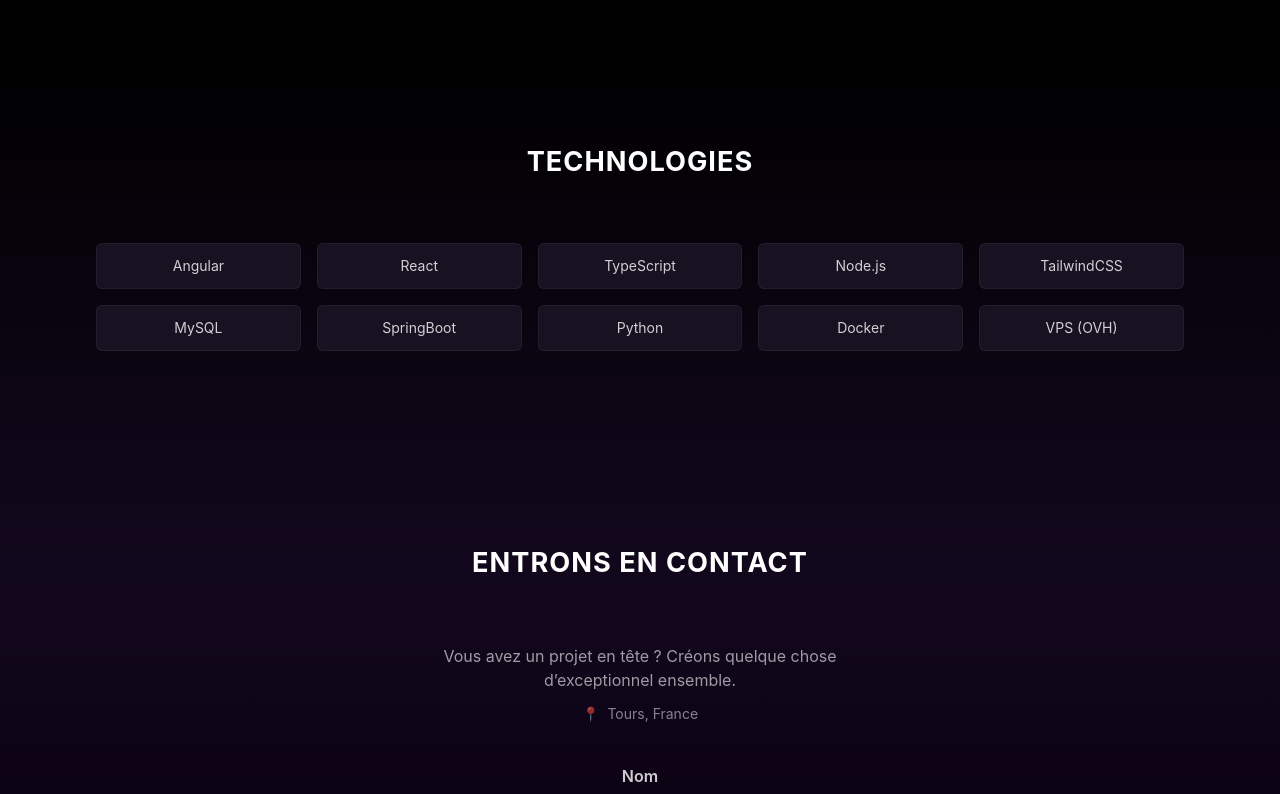
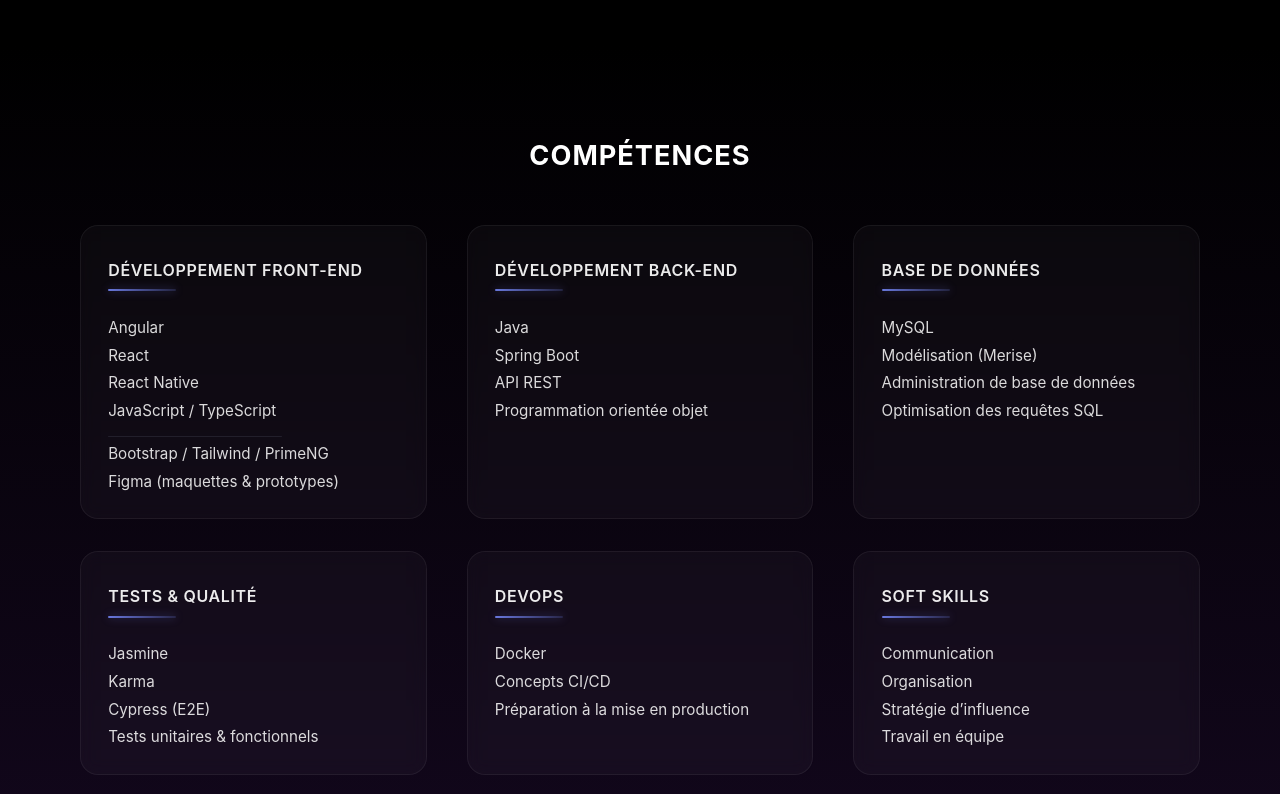
Before and after one commit to AshleyL45/portfolio, an Angular app: page / in a window 1280 px wide. Shown: the part 2980-3774 px from the top of the page. Built offline with nearby package versions, Linux system fonts and the light colour scheme.

Commit message:
cv updated / skills section changed / contact form works

```diff
--- a/src/app/app.ts
+++ b/src/app/app.ts
@@ -18,6 +18,8 @@
     Header,
     Experience,
     Footer,
+    Skills,
+    Skills,
   ],
   templateUrl: './app.html',
   styleUrl: './app.css',
--- a/src/app/features/contact/contact.css
+++ b/src/app/features/contact/contact.css
@@ -24,6 +24,7 @@
   font-family: inherit;
   text-align: center;
   margin-bottom: 60px;
+  margin-top: 3rem;
 }
 
 #contact {
--- a/src/app/features/contact/contact.html
+++ b/src/app/features/contact/contact.html
@@ -59,8 +59,13 @@
     <button
       type="submit"
       class="w-full max-w-xl bg-gradient-to-r from-[#2e8cff] to-[#7c3aed] text-white font-semibold py-3 rounded-lg text-sm md:text-base hover:opacity-90 transition"
+      [disabled]="isSending()"
     >
-      Envoyer le message
+      {{ isSending() ? "Envoi…" : "Envoyer le message" }}
     </button>
+
+    @if (success()) {
+      <p class="text-green-400 text-sm mt-3">Message envoyé !</p>
+    }
   </form>
 </section>
--- a/src/app/features/contact/contact.ts
+++ b/src/app/features/contact/contact.ts
@@ -10,32 +10,56 @@
   name = signal('');
   email = signal('');
   message = signal('');
+  isSending = signal(false);
+  success = signal(false);
 
   updateName(event: Event) {
-    const target = event.target as HTMLInputElement | null;
-    this.name.set(target?.value ?? '');
+    const target = event.target as HTMLInputElement;
+    this.name.set(target.value);
   }
 
   updateEmail(event: Event) {
-    const target = event.target as HTMLInputElement | null;
-    this.email.set(target?.value ?? '');
+    const target = event.target as HTMLInputElement;
+    this.email.set(target.value);
   }
 
   updateMessage(event: Event) {
-    const target = event.target as HTMLTextAreaElement | null;
-    this.message.set(target?.value ?? '');
+    const target = event.target as HTMLTextAreaElement;
+    this.message.set(target.value);
   }
 
   submit(event: Event) {
     event.preventDefault();
 
-    console.log('Formulaire envoyé (simulation) :', {
-      nom: this.name(),
+    this.isSending.set(true);
+    this.success.set(false);
+
+    const payload = {
+      name: this.name(),
       email: this.email(),
       message: this.message(),
-    });
+    };
 
-    alert('Merci ! Votre message a été envoyé.');
+    fetch('https://formspree.io/f/mnnwjgzr', {
+      method: 'POST',
+      headers: { 'Content-Type': 'application/json' },
+      body: JSON.stringify(payload),
+    })
+      .then((res) => {
+        this.isSending.set(false);
 
+        if (res.ok) {
+          this.success.set(true);
+          this.name.set('');
+          this.email.set('');
+          this.message.set('');
+        } else {
+          alert('Erreur : impossible d’envoyer le message.');
+        }
+      })
+      .catch(() => {
+        this.isSending.set(false);
+        alert("Erreur réseau : l’envoi a échoué.");
+      });
   }
 }
--- a/src/app/features/skills/skills.css
+++ b/src/app/features/skills/skills.css
@@ -1,22 +1,93 @@
-section {
-  scroll-snap-align: start;
+.skills-section {
+  background: linear-gradient(to bottom, #000000, #12071c);
+  color: #fff;
+  position: relative;
+  padding: 5rem 1.5rem 5rem;
+  padding-top: 90px;
 }
 
-li:focus-visible {
-  outline: 2px solid #8b5cf6;
-  outline-offset: 2px;
-  border-radius: 6px;
+.skills-wrapper {
+  max-width: 1120px;
+  margin: 0 auto;
+  display: grid;
+  grid-template-columns: repeat(auto-fit, minmax(260px, 1fr));
+  gap: 2rem 2.5rem;
 }
 
-#skills .section-title {
+.section-title {
   position: static;
   transform: none;
+  margin: 0 auto 3rem;
   font-size: 1.7rem;
   font-weight: 700;
   color: #ffffff;
   text-transform: uppercase;
   letter-spacing: 1px;
-  font-family: inherit;
-  margin-bottom: 60px;
   text-align: center;
 }
+
+.skill-card {
+  background: rgba(255, 255, 255, 0.03);
+  border: 1px solid rgba(255, 255, 255, 0.06);
+  backdrop-filter: blur(8px);
+  border-radius: 18px;
+  padding: 2rem 1.7rem 1.6rem;
+  transition: all 0.28s ease;
+}
+
+.skill-card:hover {
+  transform: translateY(-4px);
+  border-color: rgba(255, 255, 255, 0.14);
+  box-shadow: 0 6px 22px rgba(0, 0, 0, 0.30);
+}
+
+.skill-card-title {
+  position: relative;
+  font-size: 1rem;
+  text-transform: uppercase;
+  letter-spacing: 0.04em;
+  font-weight: 600;
+  margin-bottom: 1.6rem;
+  color: rgba(255, 255, 255, 0.92);
+  padding-bottom: 0.6rem;
+}
+
+.title-underline {
+  position: absolute;
+  bottom: 0;
+  left: 0;
+  width: 68px;
+  height: 2px;
+  border-radius: 4px;
+  background: linear-gradient(
+    90deg,
+    rgba(120, 139, 255, 0.85),
+    rgba(120, 139, 255, 0.2)
+  );
+  box-shadow: 0 0 8px rgba(120, 139, 255, 0.4);
+}
+
+.skill-items {
+  list-style: none;
+  margin: 0;
+  padding: 0;
+}
+
+.skill-items li {
+  font-size: 0.95rem;
+  line-height: 1.45;
+  margin-bottom: 0.35rem;
+  color: rgba(255, 255, 255, 0.85);
+}
+
+.skill-items li:last-child {
+  margin-bottom: 0;
+}
+
+.skill-separator {
+  margin: 0.9rem 0 1rem;
+  height: 1px;
+  width: 60%;
+  border-radius: 2px;
+  background: rgba(160, 170, 200, 0.12);
+}
--- a/src/app/features/skills/skills.html
+++ b/src/app/features/skills/skills.html
@@ -1,19 +1,27 @@
-<section
-  id="skills"
-  class="bg-gradient-to-b from-black to-[#12071c]  py-2 md:py-24 text-center relative z-10"
->
-  <h2 class="section-title">Technologies</h2>
+<section class="skills-section">
+  <h2 id="section-skills-title" class="section-title">Compétences</h2>
 
-  <ul
-    class="max-w-6xl mx-auto flex flex-wrap justify-center gap-4 px-8 mb-24"
-    role="list"
-  >
-    @for (skill of skills(); track skill) {
-      <li
-        class="flex items-center justify-center px-6 py-3 bg-[#181121] text-white/80 rounded-md border border-white/5 text-sm hover:bg-[#2a1a3a] transition-colors flex-grow basis-[calc(50%-1rem)] sm:basis-[calc(33.333%-1rem)] md:basis-[calc(25%-1rem)] lg:basis-[calc(20%-1rem)]"
-      >
-        {{ skill }}
-      </li>
+  <div class="skills-wrapper">
+    @for (category of categories; track category.title) {
+      <div class="skill-card">
+        <h3 class="skill-card-title">
+          {{ category.title }}
+          <span class="title-underline"></span>
+        </h3>
+
+        <ul class="skill-items">
+          @for (item of category.items; track item) {
+
+            @if (item === '__SEPARATOR__') {
+              <li class="skill-separator"></li>
+            } @else {
+              <li>{{ item }}</li>
+            }
+
+          }
+        </ul>
+
+      </div>
     }
-  </ul>
+  </div>
 </section>
--- a/src/app/features/skills/skills.ts
+++ b/src/app/features/skills/skills.ts
@@ -1,4 +1,9 @@
-import { Component, signal } from '@angular/core';
+import { Component } from '@angular/core';
+
+export type SkillCategory = {
+  title: string;
+  items: string[];
+};
 
 @Component({
   selector: 'app-skills',
@@ -7,16 +12,71 @@
   styleUrl: './skills.css',
 })
 export class Skills {
-  skills = signal([
-    'Angular',
-    'React',
-    'TypeScript',
-    'Node.js',
-    'TailwindCSS',
-    'MySQL',
-    'SpringBoot',
-    'Python',
-    'Docker',
-    'VPS (OVH)'
-  ]);
+
+  categories: SkillCategory[] = [
+
+    {
+      title: 'Développement Front-End',
+      items: [
+        'Angular',
+        'React',
+        'React Native',
+        'JavaScript / TypeScript',
+
+        '__SEPARATOR__',
+
+        'Bootstrap / Tailwind / PrimeNG',
+        'Figma (maquettes & prototypes)'
+      ]
+    },
+
+    {
+      title: 'Développement Back-End',
+      items: [
+        'Java',
+        'Spring Boot',
+        'API REST',
+        'Programmation orientée objet'
+      ]
+    },
+
+    {
+      title: 'Base de données',
+      items: [
+        'MySQL',
+        'Modélisation (Merise)',
+        'Administration de base de données',
+        'Optimisation des requêtes SQL'
+      ]
+    },
+
+    {
+      title: 'Tests & Qualité',
+      items: [
+        'Jasmine',
+        'Karma',
+        'Cypress (E2E)',
+        'Tests unitaires & fonctionnels'
+      ]
+    },
+
+    {
+      title: 'DevOps',
+      items: [
+        'Docker',
+        'Concepts CI/CD',
+        'Préparation à la mise en production'
+      ]
+    },
+
+    {
+      title: 'Soft Skills',
+      items: [
+        'Communication',
+        'Organisation',
+        'Stratégie d’influence',
+        'Travail en équipe'
+      ]
+    }
+  ];
 }
```
Also changed, not shown: 1 other file (tests, documents, lock files or other folders).
